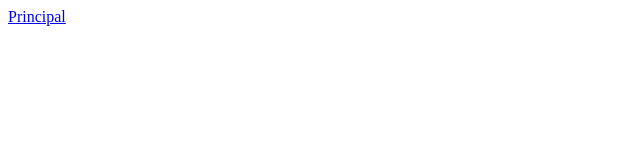
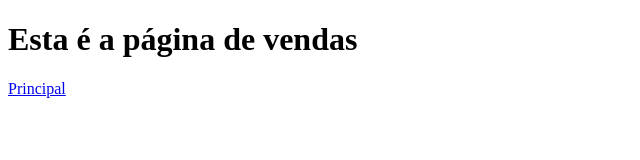
Before and after one commit to jgodinhoneto/auladegit, a plain HTML site: page vendas.html in a window 1280 px wide. Shown: the whole page, without its empty margins (0-640 px from the left). Drawn offline with Linux system fonts and the light colour scheme.

Commit message:
modificado vendas

```diff
--- a/vendas.html
+++ b/vendas.html
@@ -6,6 +6,7 @@
     <title></title>
 </head>
 <body>
+    <h1>Esta é a página de vendas</h1>
     <a href="index.html">Principal</a>
 </body>
 </html>
```
